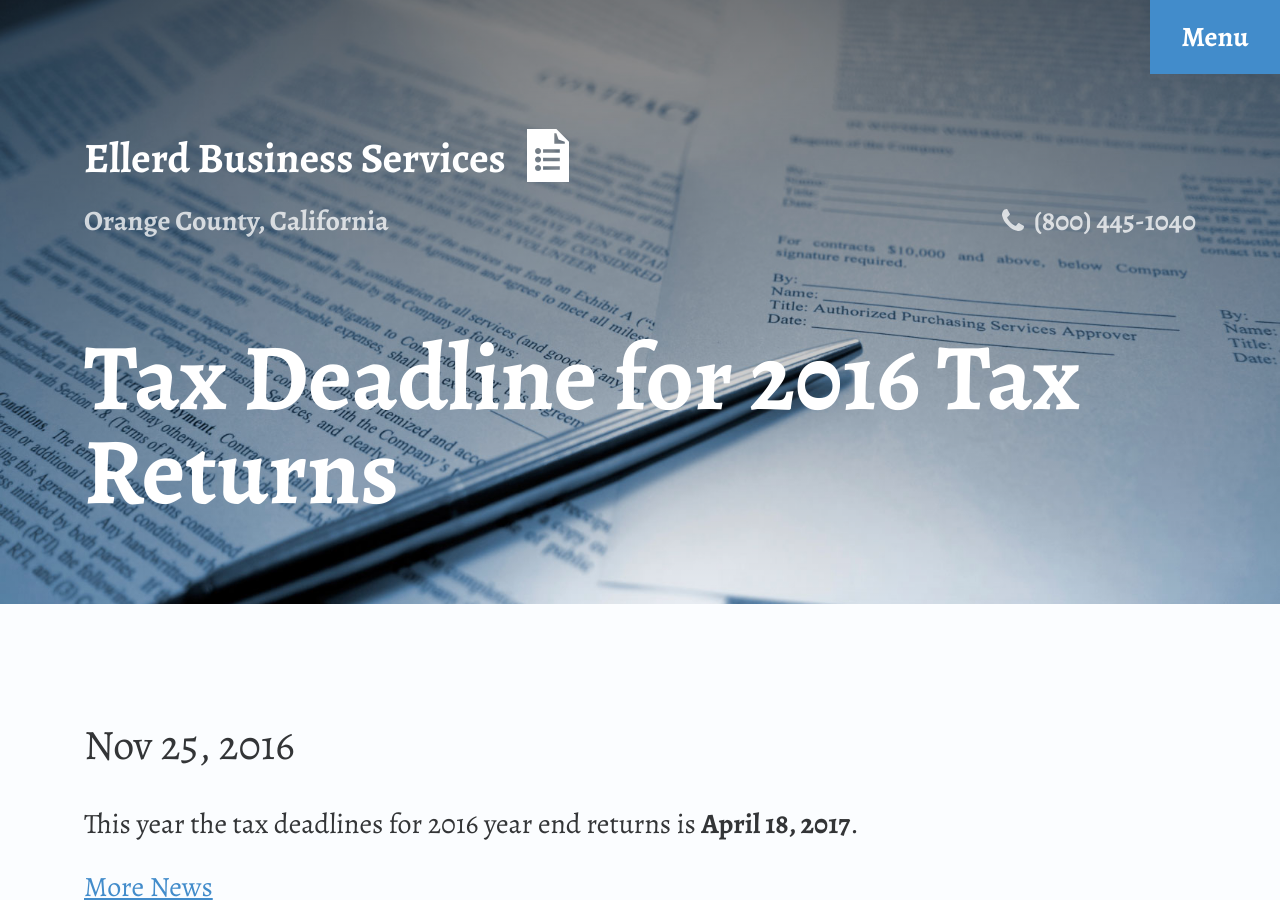
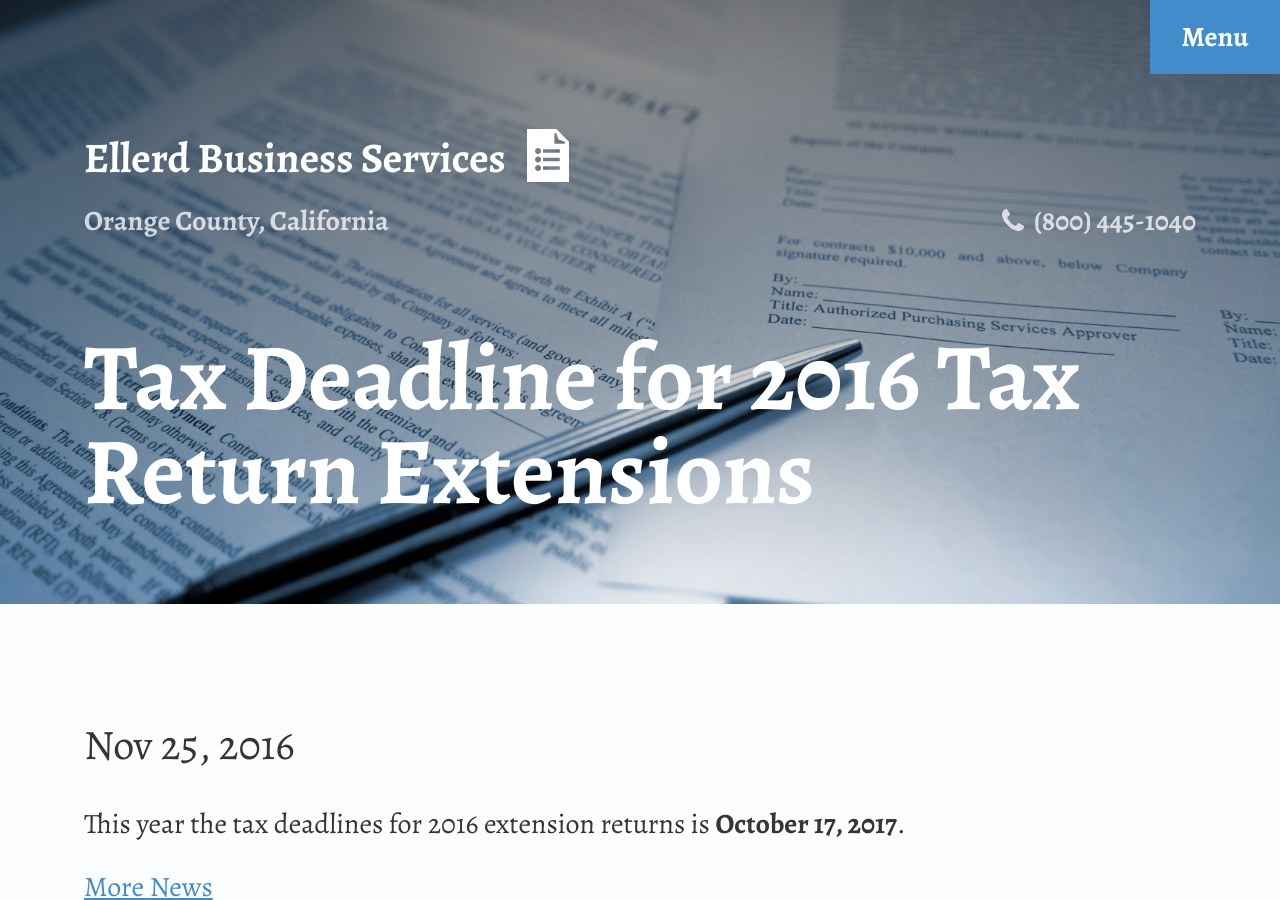
Before and after one commit to jimthoburn/ellerd, a Jekyll site: the page built from _posts/2016-11-25-tax-day.md, in a window 1280 px wide and 900 px high. Built offline with Jekyll 4.4.1, drawn with Linux system fonts in a browser that asks for light colours.

Commit message:
Updated Tax Day

```diff
--- a/_posts/2016-11-25-tax-day.md
+++ b/_posts/2016-11-25-tax-day.md
@@ -1,9 +1,9 @@
 ---
-title: Tax Deadline for 2016 Tax Returns
+title: Tax Deadline for 2016 Tax Return Extensions
 date: 2016-11-25 18:00:00 -08:00
 categories:
 - news
 layout: post
 ---
 
-This year the tax deadlines for 2016 year end returns is **April 18, 2017**.
+This year the tax deadlines for 2016 extension returns is **October 17, 2017**.
```
